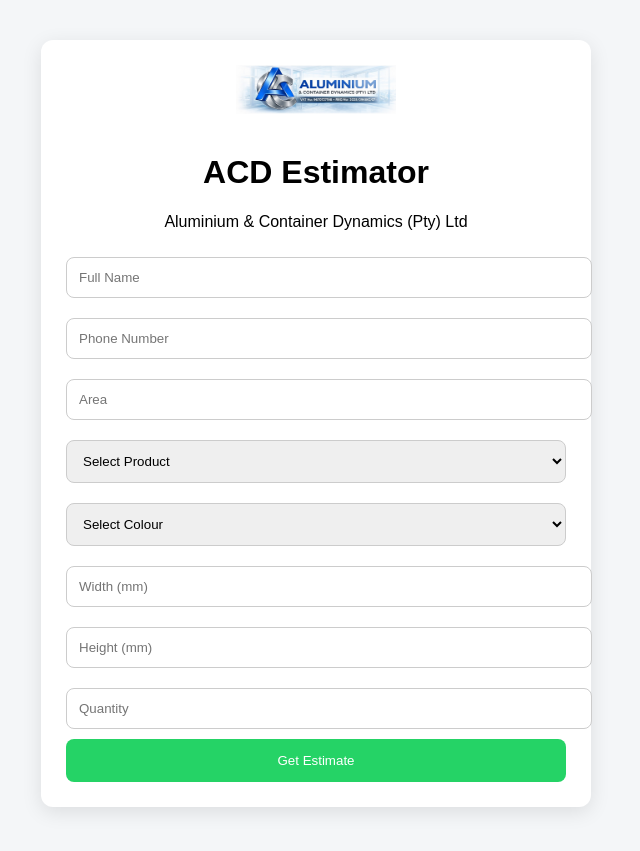
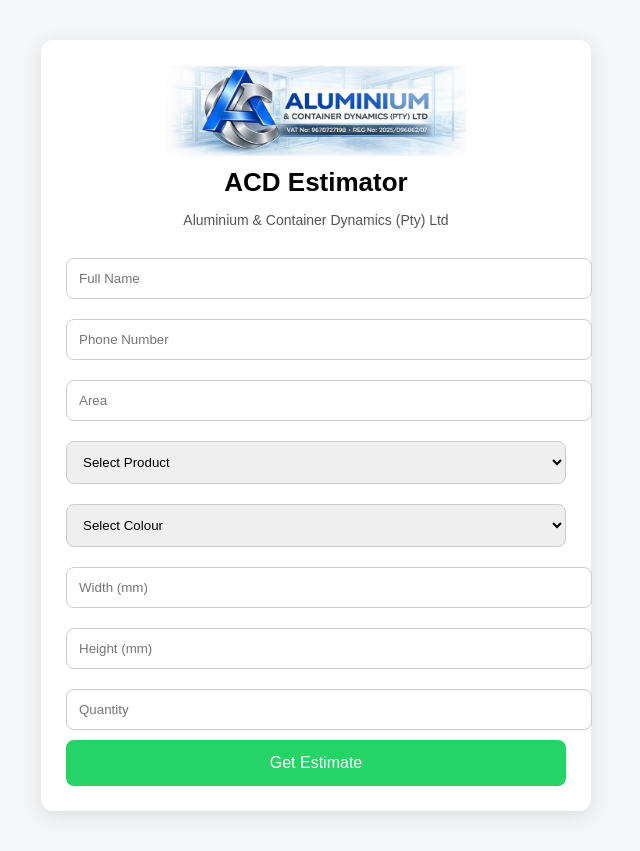
Before and after one commit to evanehrke4-png/tradeos-app, a Flask app: page / in a window 1280 px wide. Shown: the whole page, without its empty margins (324-964 px from the left). Before the commit the page ends 812 px from the top, so only its background shows below. Run offline with Flask 3, Linux system fonts and the light colour scheme.

Commit message:
Update style.css

```diff
--- a/static/style.css
+++ b/static/style.css
@@ -15,11 +15,23 @@ body {
 }
 
 .logo {
-    width: 160px;
-    margin-bottom: 15px;
+    width: 300px;
+    display: block;
+    margin: 0 auto 10px;
 }
 
-input, select, textarea {
+.title {
+    margin: 5px 0;
+    font-size: 26px;
+}
+
+.subtitle {
+    font-size: 14px;
+    color: #555;
+    margin-bottom: 20px;
+}
+
+input, select {
     width: 100%;
     padding: 12px;
     margin: 10px 0;
@@ -34,4 +46,5 @@ button {
     color: white;
     border: none;
     border-radius: 8px;
+    font-size: 16px;
 }
```
